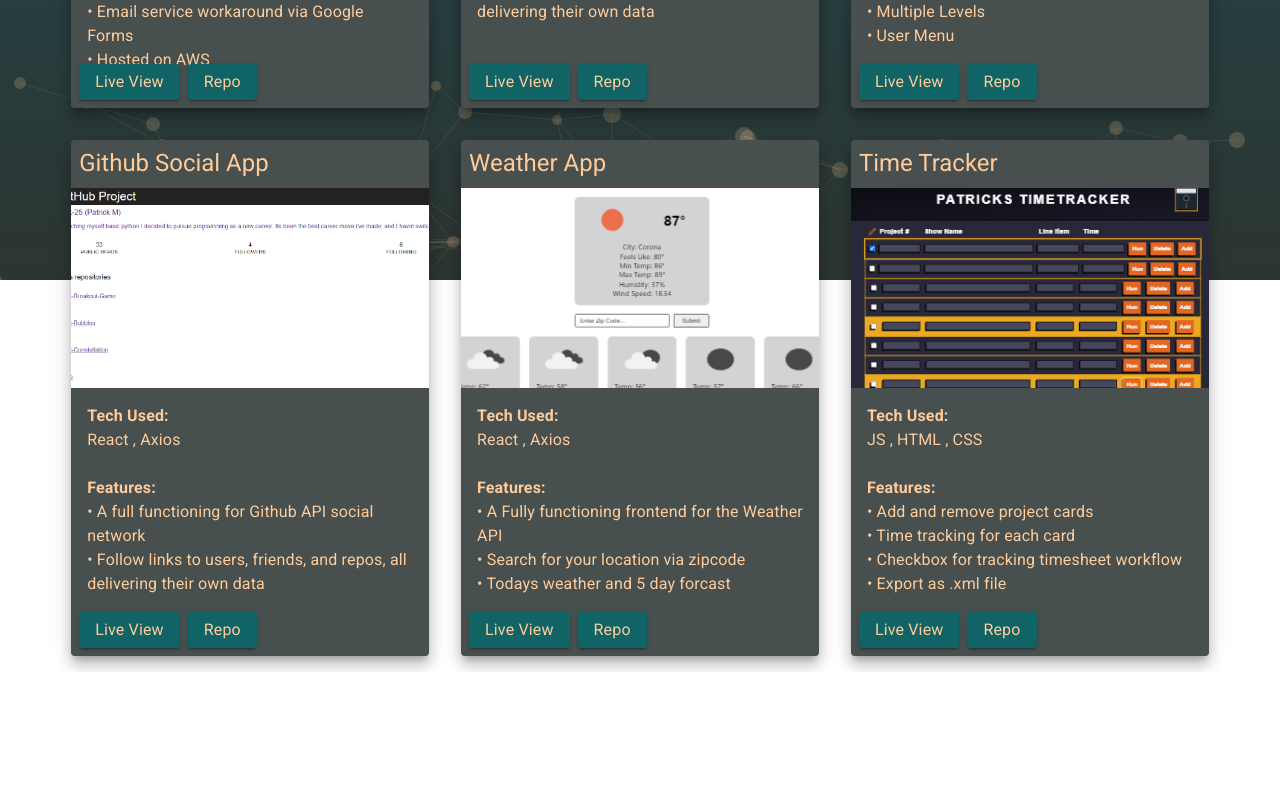
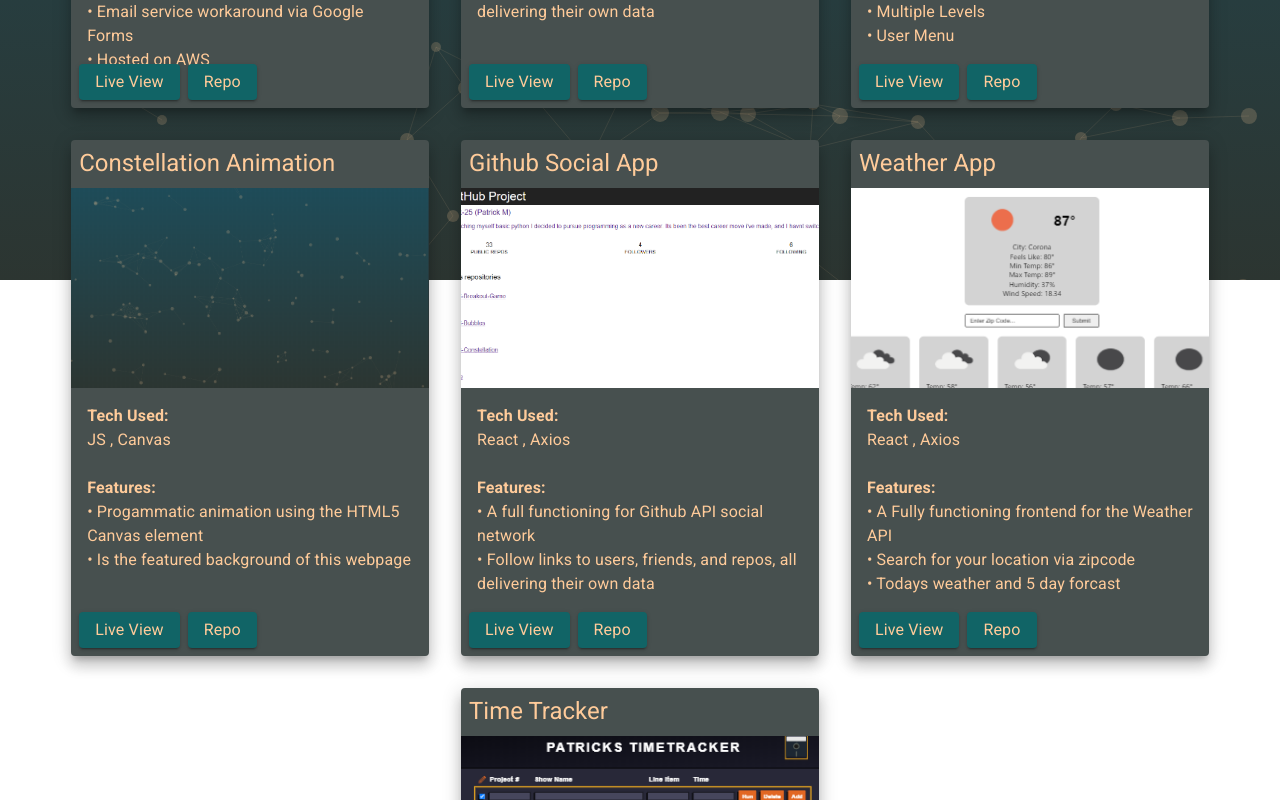
Before and after one commit to Drasek-25/Portfolio, a React (Create React App) app: page /projects in a window 1280 px wide. Shown: the part 520-1320 px from the top of the page. Before the commit the page ends 1192 px from the top, so only its background shows below. Built offline with nearby package versions, Linux system fonts and the light colour scheme.

Commit message:
added quick dirty onclick handler for contesllation animation to change its card background to transparent.

```diff
--- a/src/components/data/data.js
+++ b/src/components/data/data.js
@@ -59,17 +59,17 @@ const projectData = [
          "User Menu",
       ],
    },
-   // {
-   //    title: "Constellation Animation",
-   //    image: canvasani,
-   //    liveLink: "https://placeholder.com",
-   //    repoLink: "https://github.com/Drasek-25/CANVAS-Constellation",
-   //    techUsed: ["JS", "Canvas"],
-   //    features: [
-   //       "Progammatic animation using the HTML5 Canvas element",
-   //       "Is the featured background of this webpage",
-   //    ],
-   // },
+   {
+      title: "Constellation Animation",
+      image: canvasani,
+      liveLink: "handled via function in project card",
+      repoLink: "https://github.com/Drasek-25/CANVAS-Constellation",
+      techUsed: ["JS", "Canvas"],
+      features: [
+         "Progammatic animation using the HTML5 Canvas element",
+         "Is the featured background of this webpage",
+      ],
+   },
    {
       title: "Github Social App",
       image: github,
--- a/src/components/ui/ProjectCard.js
+++ b/src/components/ui/ProjectCard.js
@@ -1,4 +1,4 @@
-import React from "react";
+import React, { useState } from "react";
 
 import {
    Card,
@@ -17,7 +17,12 @@ const useStyles = makeStyles({
    card: {
       backgroundColor: "#47504F",
       //this variable will require media queries to scale to a proper width based on device
-
+      marginLeft: "auto",
+      marginRight: "auto",
+   },
+   cardTransparent: {
+      backgroundColor: "transparent",
+      //this variable will require media queries to scale to a proper width based on device
       marginLeft: "auto",
       marginRight: "auto",
    },
@@ -28,10 +33,15 @@ const useStyles = makeStyles({
 
 function ProjectCard({ title, image, liveLink, repoLink, techUsed, features }) {
    const classes = useStyles();
-
+   const [cardClass, setCardClass] = useState(classes.card);
+   const handleCardClassChange = () => {
+      cardClass === classes.card
+         ? setCardClass(classes.cardTransparent)
+         : setCardClass(classes.card);
+   };
    return (
       <Grid item xs={12} sm={6} md={6} lg={4}>
-         <Card className={classes.card} elevation={10}>
+         <Card className={cardClass} elevation={10}>
             <Typography variant="h5" color="primary" component="div" noWrap>
                <Box m=".5rem">{title}</Box>
             </Typography>
@@ -62,9 +72,21 @@ function ProjectCard({ title, image, liveLink, repoLink, techUsed, features }) {
                </Box>
             </CardContent>
             <CardActions>
-               <Button href={liveLink} variant="contained" color="secondary">
-                  <Typography color="primary">Live View</Typography>
-               </Button>
+               {/* dirty button switch, i imagine there is a cleaner way to implement */}
+               {title === "Constellation Animation" ? (
+                  <Button
+                     onClick={handleCardClassChange}
+                     variant="contained"
+                     color="secondary"
+                  >
+                     <Typography color="primary">Live View</Typography>
+                  </Button>
+               ) : (
+                  <Button href={liveLink} variant="contained" color="secondary">
+                     <Typography color="primary">Live View</Typography>
+                  </Button>
+               )}
+
                <Button href={repoLink} variant="contained" color="secondary">
                   <Typography color="primary">Repo</Typography>
                </Button>
```
